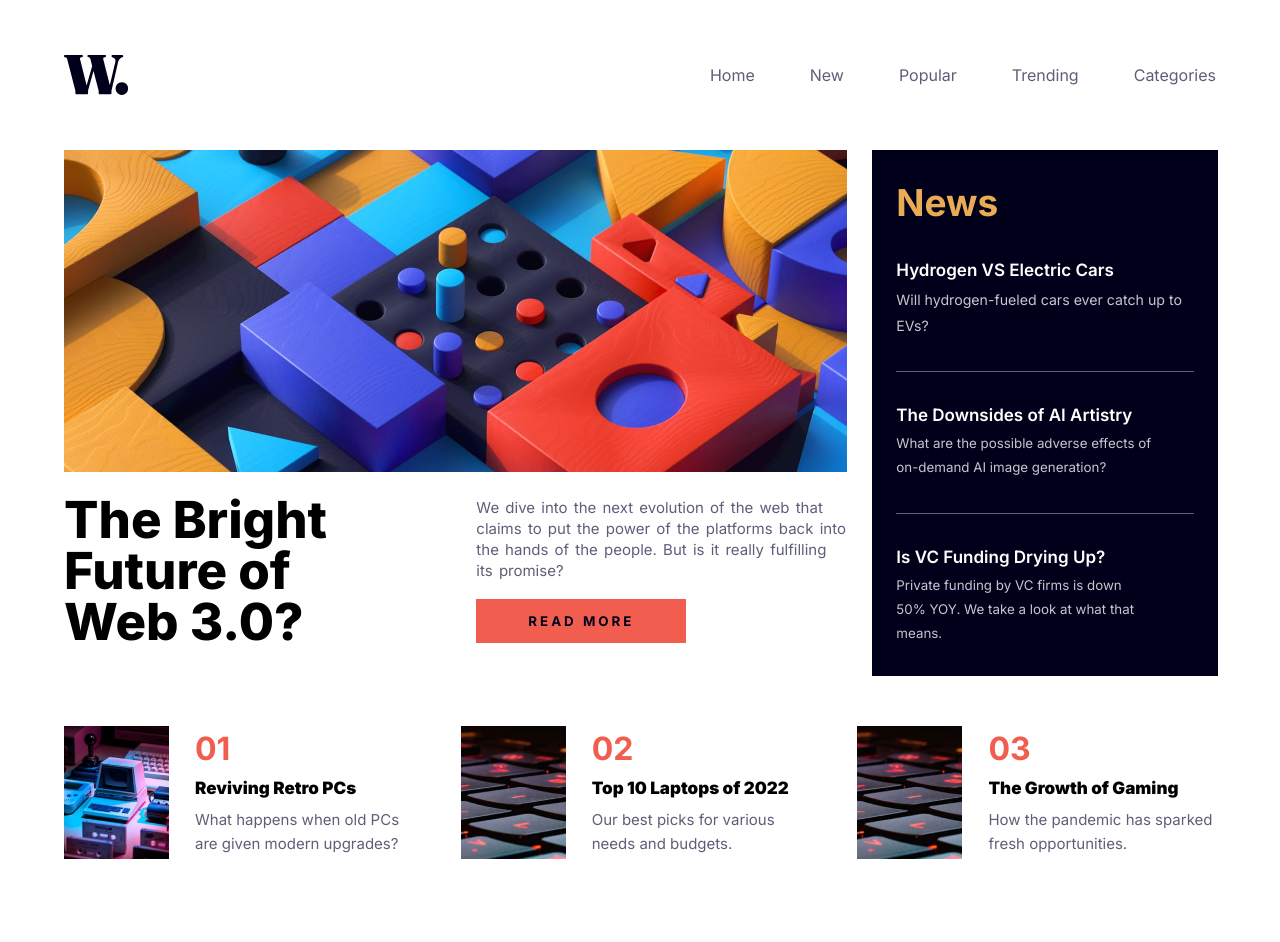
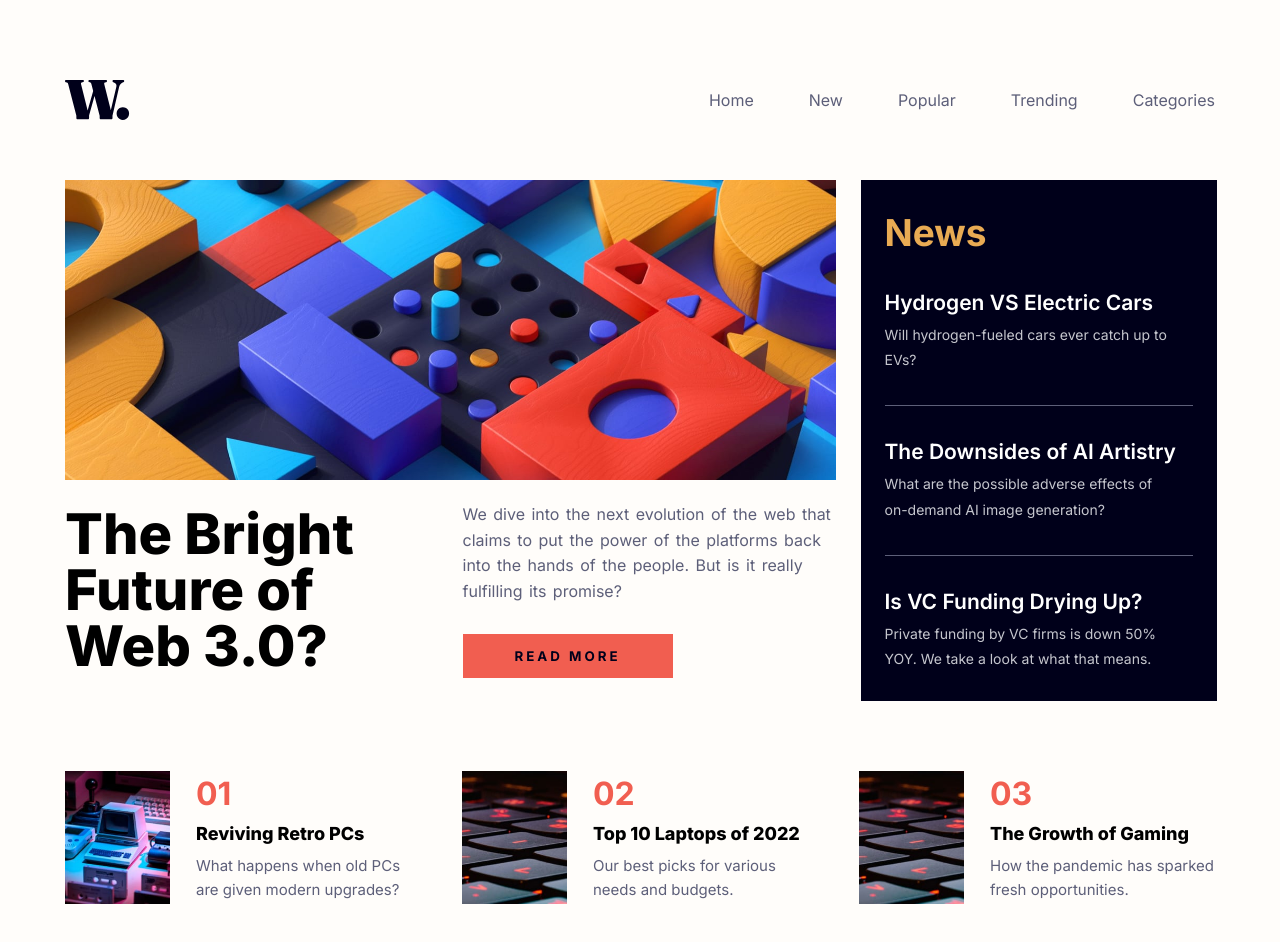
Before and after one commit to Talika-Bajaj/News-HomePage, a plain HTML site: page index.html in a window 1280 px wide. Before the commit the page ends 859 px from the top, so only its background shows below. Drawn offline with Linux system fonts and the light colour scheme.

Commit message:
Update styles

```diff
--- a/index.html
+++ b/index.html
@@ -54,8 +54,7 @@
       <h1>News</h1>
       <div class="all-news">
         <div class="news-one">
-          <p>Hydrogen VS Electric Cars
-          <p>
+          <p>Hydrogen VS Electric Cars</p>
 
             <small>Will hydrogen-fueled cars ever catch up to EVs?</small>
         </div>
--- a/responsive.css
+++ b/responsive.css
@@ -15,9 +15,32 @@
 }
 
 
-@media screen and (width>800px) {
+@media screen and (width>900px) {
+    header {
+        max-width: 1150px;
+        margin: auto;
+    }
+
     .nav-items {
         gap: 55px;
+    }
+
+
+    main {
+        max-width: 1150px;
+        margin: auto;
+        grid-template-columns: 67% 31%;
+        grid-template-areas: 'home news' 'topnews topnews';
+    }
+
+    .home img {
+        height: 300px;
+    }
+
+    .one {
+        justify-content: space-between;
+        align-items: center;
+        grid-template-columns: 48% 48%;
     }
 
     .top-news {
@@ -26,32 +49,16 @@
     }
 }
 
-@media screen and (width>800px) {
-    header {
-        max-width: 1200px;
-        margin: auto;
-    }
-
-    main {
-        max-width: 1200px;
-        margin: auto;
-        grid-template-columns: 68% 30%;
-        grid-template-areas: 'home news' 'topnews topnews';
-    }
-
-    .one {
-        justify-content: space-between;
-        align-items: center;
-        grid-template-columns: 48% 48%;
-    }
-}
-
 @media screen and (width> 1250px) {
     .one {
-        grid-template-columns: 324px 371px;
+        grid-template-columns: 324px 373px;
     }
 
     .news-one small {
-        width: 258px;
+        width: 290px;
+    }
+
+    .top-news {
+        grid-template-columns: 358px 358px 360px;
     }
 }
--- a/style.css
+++ b/style.css
@@ -21,13 +21,14 @@
 }
 
 body {
+    background-color: var(--Off_white);
     position: relative;
 }
 
 header {
-    background-color: #fff;
+    background-color: var(--Off_white);
     width: 90vw;
-    padding: 25px 0;
+    padding: 50px 0 30px;
     margin: auto;
     color: var(--Dark_grayish_blue);
 }
@@ -54,7 +55,7 @@ header {
 .nav-list {
     display: none;
     z-index: 1040;
-    background-color: white;
+    background-color: var(--Off_white);
     /* position: absolute; */
     top: 0;
     right: 0;
@@ -111,18 +112,22 @@ header {
 }
 
 main {
-    /* padding: 20px; */
+    padding-bottom: 50px;
     width: 90vw;
     display: grid;
     grid-template-columns: 100%;
     grid-template-areas: 'home'
         'news' 'topnews';
-    gap: 50px 25px;
+    gap: 70px 25px;
     margin: auto;
 }
 
 .home {
     grid-area: home;
+}
+
+.home img {
+    width: 100%;
 }
 
 .one {
@@ -133,7 +138,7 @@ main {
 }
 
 .head h1 {
-    font-size: 51px;
+    font-size: 56px;
     line-height: 1;
     font-weight: 800;
 }
@@ -141,7 +146,7 @@ main {
 .info {
     display: flex;
     flex-direction: column;
-    gap: 18px;
+    gap: 30px;
     justify-content: flex-start;
     align-items: baseline;
 }
@@ -149,8 +154,7 @@ main {
 .info p {
     color: var(--Dark_grayish_blue);
     word-spacing: 2px;
-    font-size: 15px;
-    line-height: 1.4;
+    line-height: 1.6;
 }
 
 .read-btn {
@@ -200,12 +204,18 @@ main {
 .news-one p {
     color: white;
     font-weight: 600;
-    font-size: 17px;
+    font-size: 21px;
+    cursor: pointer;
+    transition: all 0.3s ease-in;
+}
+
+.news-one p:hover {
+    color: var(--Soft_orange);
 }
 
 .news-one small {
     line-height: 1.8;
-    /* font-size: 12px; */
+    font-size: 14px;
     font-weight: 400;
     color: var(--Grayish_blue);
     /* width: 258px; */
@@ -221,9 +231,6 @@ hr {
     grid-area: topnews;
 }
 
-.home img {
-    width: 100%;
-}
 
 .top-news {
     display: grid;
@@ -254,8 +261,14 @@ hr {
 }
 
 .data h3 {
-    font-size: 17px;
-    font-weight: 900;
+    cursor: pointer;
+    font-size: 18px;
+    font-weight: 800;
+    transition: all 0.3s ease-in;
+}
+
+.data h3:hover {
+    color: var(--Soft_red);
 }
 
 .data p {
```
